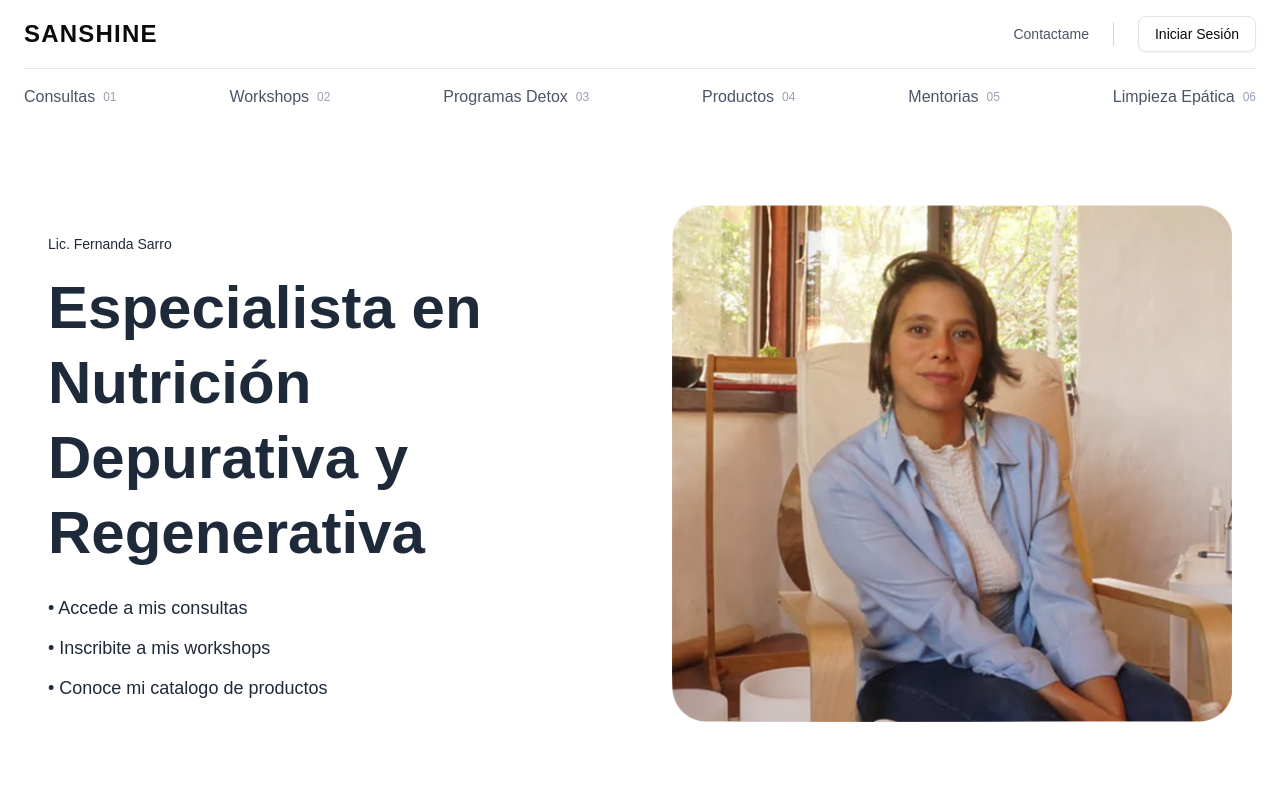
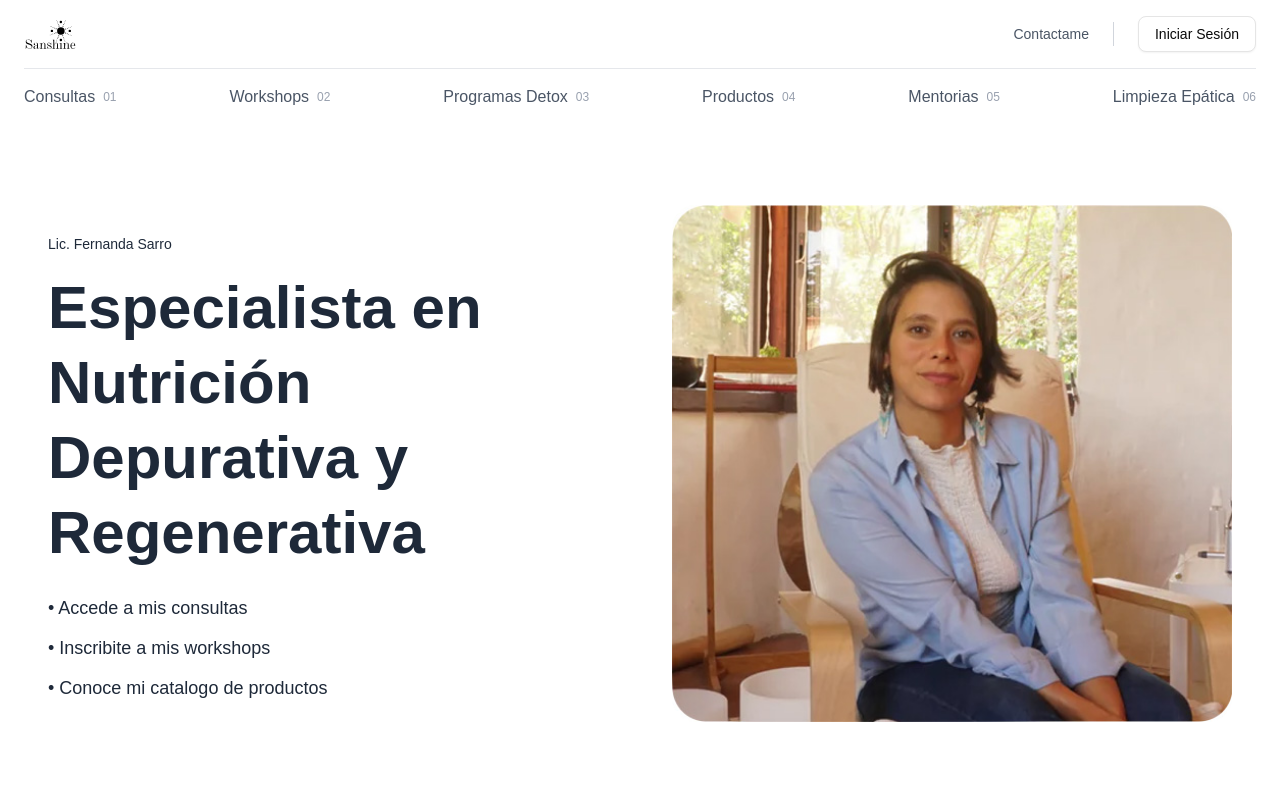
Before and after one commit to jmesparre/sanshine, a Next.js app: page / in a window 1280 px wide. Shown: the top 800 px of the page. Built offline with nearby package versions, Linux system fonts and the light colour scheme; a web font is replaced by a local one.

Commit message:
feat: Replace header text with logo

```diff
--- a/src/components/Header.tsx
+++ b/src/components/Header.tsx
@@ -30,7 +30,9 @@ const Header = () => {
       {/* Top Bar */}
       <div className="flex justify-between items-center py-4 border-b border-gray-200">
         <div className="text-2xl font-bold tracking-wider">
-          <Link href="/">SANSHINE</Link>
+          <Link href="/">
+            <img src="/logo.svg" alt="Sanshine Logo" className="h-8" />
+          </Link>
         </div>
         <div className="flex items-center space-x-6">
           <Link href="/contacto" className="text-sm text-gray-600 hover:text-gray-900">
```
Also changed, not shown: public/logo.svg (added).
